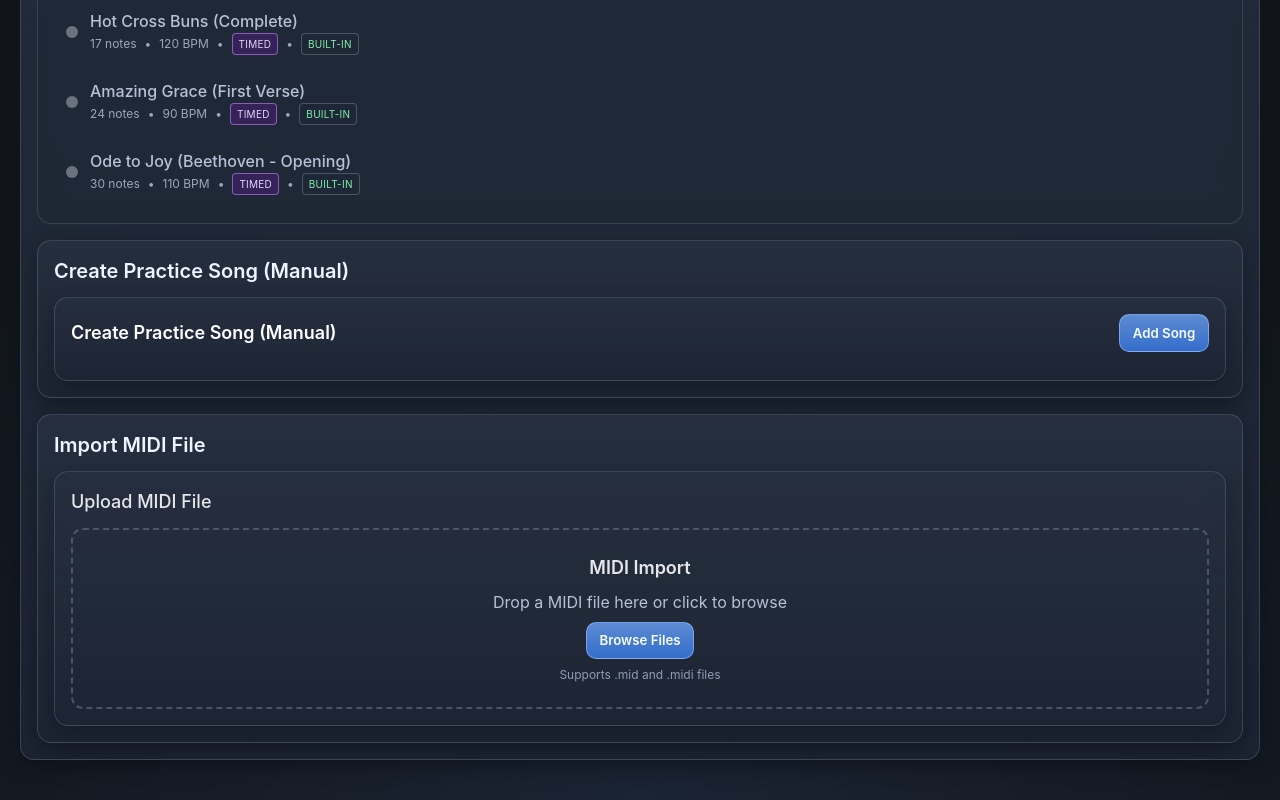
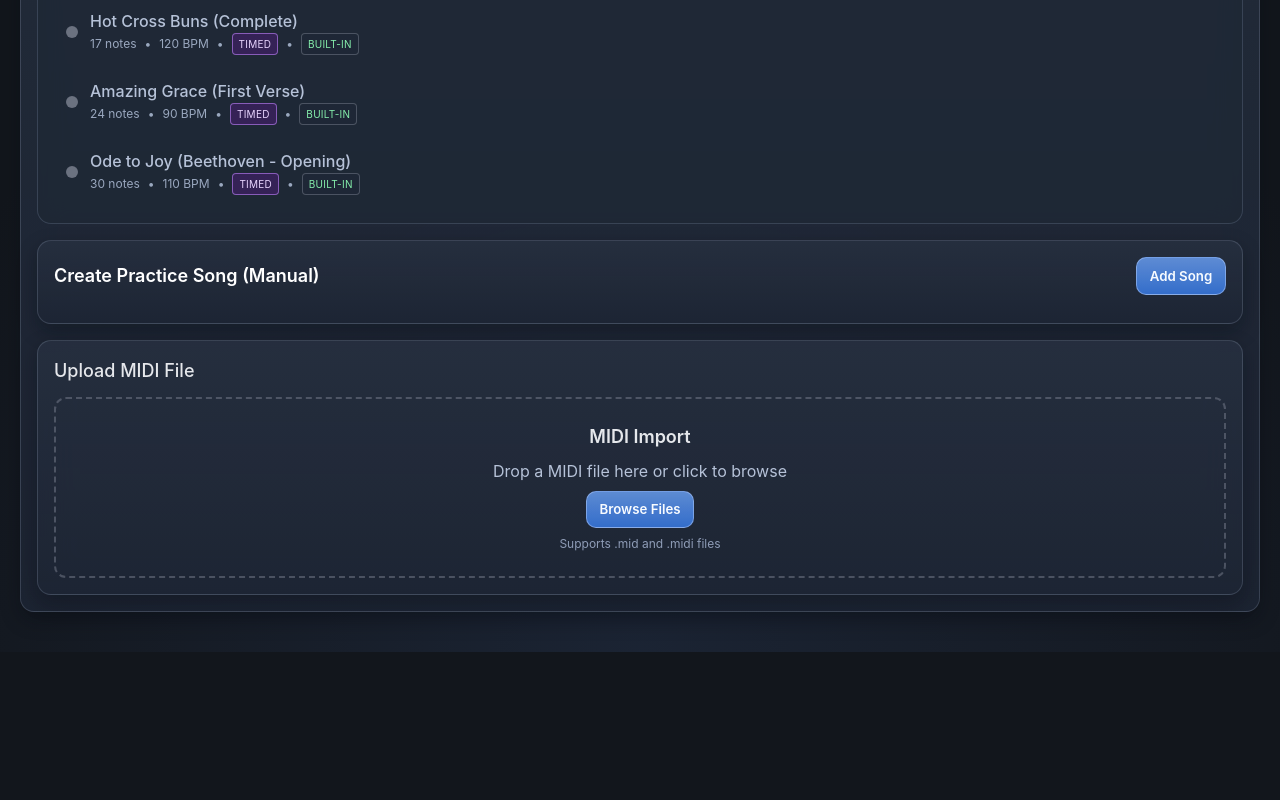
Before and after one commit to Coriakin/midiflow, a React (Vite) app: page / in a window 1280 px wide. Shown: the part 673-1473 px from the top of the page. After the commit the page ends 1325 px from the top, so only its background shows below. Built offline with nearby package versions, Linux system fonts and the light colour scheme.

Commit message:
refactor: simplify song creation UI by removing redundant panels

```diff
--- a/src/App.tsx
+++ b/src/App.tsx
@@ -1829,14 +1829,8 @@ Current storage: ${info.midiSongs} MIDI songs, ${info.manualSongs} manual songs
                   )}
 
                   <div className="mt-4 space-y-4">
-                    <div className="mac-panel p-4">
-                      <h2 className="text-xl font-semibold mb-3">Create Practice Song (Manual)</h2>
-                      <SongInput onSongCreate={handleSongCreate} />
-                    </div>
-                    <div className="mac-panel p-4">
-                      <h2 className="text-xl font-semibold mb-3">Import MIDI File</h2>
-                      <MIDIFileUploader onMIDISongCreate={handleMIDISongCreate} />
-                    </div>
+                    <SongInput onSongCreate={handleSongCreate} />
+                    <MIDIFileUploader onMIDISongCreate={handleMIDISongCreate} />
                   </div>
                 </div>
               </div>
```
